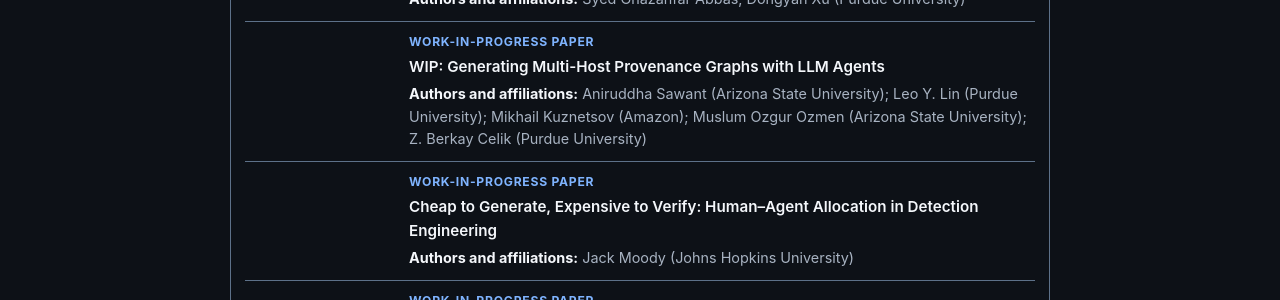
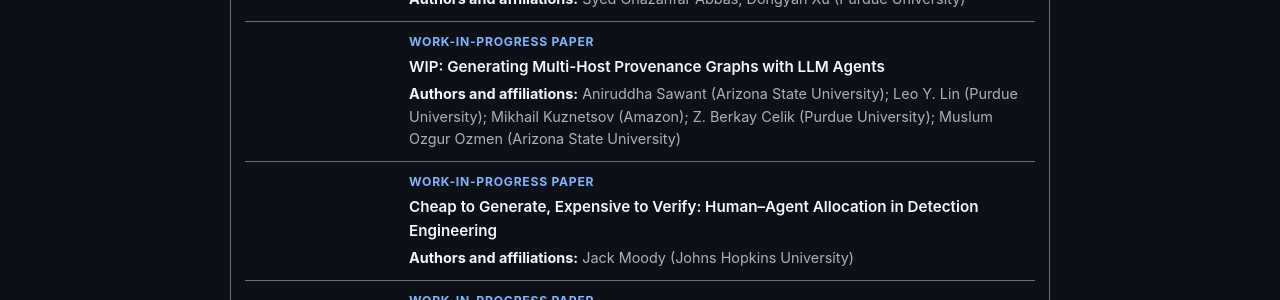
Before and after one commit to aidcworkshop/aidcworkshop.github.io, a Jekyll site: the page built from index.md, in a window 1280 px wide and 900 px high, scrolled down 5017 px. Shown: the part 175-475 px from the top of the window. Built offline with Jekyll 4.4.1, drawn with Linux system fonts in a browser that asks for light colours.

```diff
--- a/_data/workshop.yml
+++ b/_data/workshop.yml
@@ -194,7 +194,7 @@ schedule:
         - time: "14:37–14:44"
           type: "Work-in-progress paper"
           title: "WIP: Generating Multi-Host Provenance Graphs with LLM Agents"
-          authors: "Aniruddha Sawant (Arizona State University); Leo Y. Lin (Purdue University); Mikhail Kuznetsov (Amazon); Muslum Ozgur Ozmen (Arizona State University); Z. Berkay Celik (Purdue University)"
+          authors: "Aniruddha Sawant (Arizona State University); Leo Y. Lin (Purdue University); Mikhail Kuznetsov (Amazon); Z. Berkay Celik (Purdue University); Muslum Ozgur Ozmen (Arizona State University)"
         - time: "14:44–14:51"
           type: "Work-in-progress paper"
           title: "Cheap to Generate, Expensive to Verify: Human–Agent Allocation in Detection Engineering"
```
